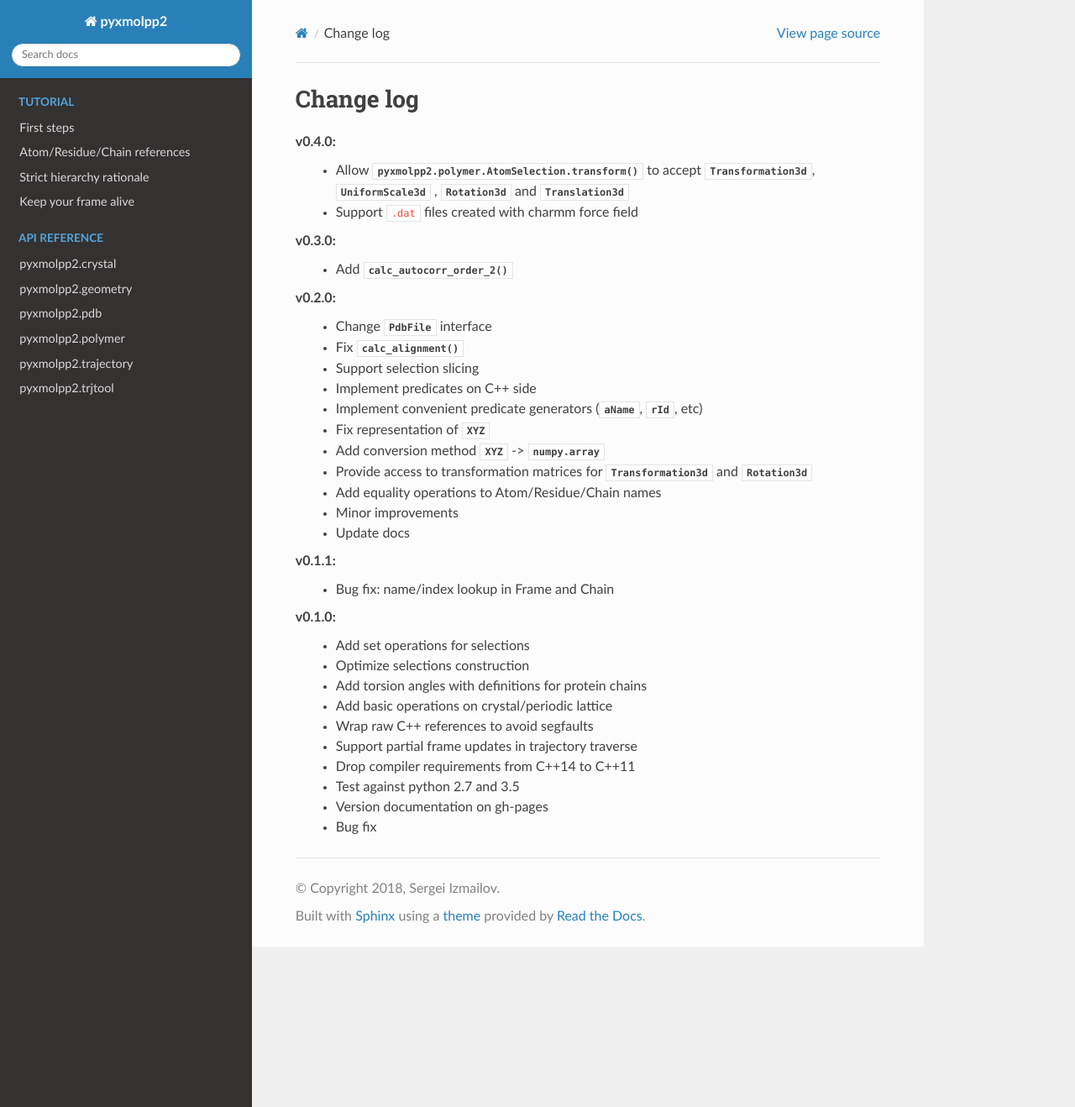
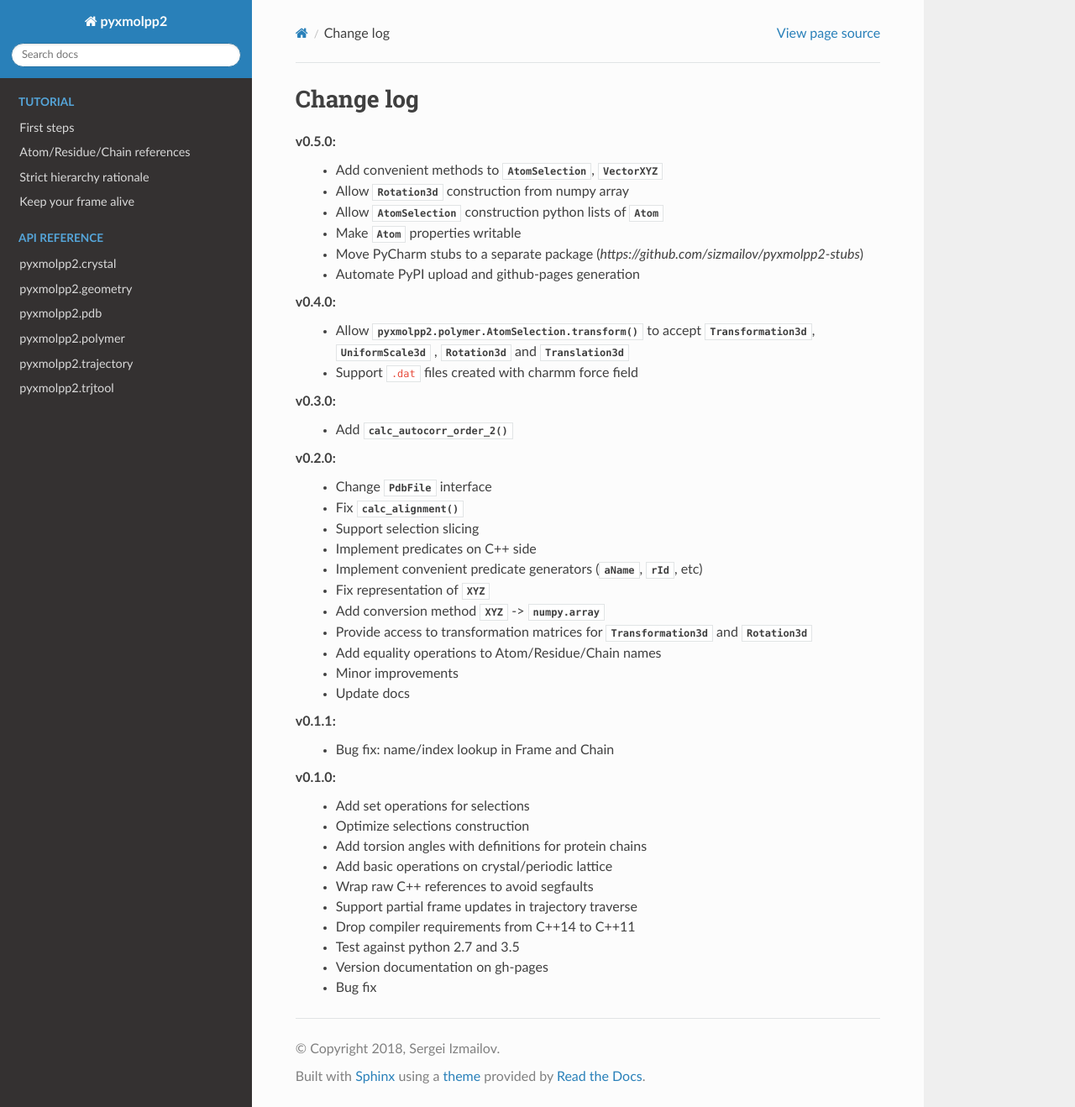
Before and after one commit to sizmailov/pyxmolpp2, a Sphinx documentation site: the page built from docs/source/changelog.rst, in a window 1280 px wide and 1318 px high. Shown: the whole window at 84% size. Built offline with Sphinx 7.4.7 and the Read the Docs theme 2.0.0, drawn with Linux system fonts in a browser that asks for light colours.

Commit message:
fix(doc): update changelog

```diff
--- a/docs/source/changelog.rst
+++ b/docs/source/changelog.rst
@@ -1,6 +1,13 @@
 ----------
 Change log
 ----------
+v0.5.0:
+  - Add convenient methods to :py:class:`~pyxmolpp2.polymer.AtomSelection`, :py:class:`~pyxmolpp2.geometry.VectorXYZ`
+  - Allow :py:class:`~pyxmolpp2.geometry.Rotation3d` construction from numpy array
+  - Allow :py:class:`~pyxmolpp2.polymer.AtomSelection` construction python lists of :py:class:`~pyxmolpp2.polymer.Atom`
+  - Make :py:class:`~pyxmolpp2.polymer.Atom` properties writable
+  - Move PyCharm stubs to a separate package (`https://github.com/sizmailov/pyxmolpp2-stubs`)
+  - Automate PyPI upload and github-pages generation
 v0.4.0:
   - Allow :py:func:`pyxmolpp2.polymer.AtomSelection.transform` to accept :py:class:`~pyxmolpp2.geometry.Transformation3d`, :py:class:`~pyxmolpp2.geometry.UniformScale3d` ,
     :py:class:`~pyxmolpp2.geometry.Rotation3d` and :py:class:`~pyxmolpp2.geometry.Translation3d`
```
